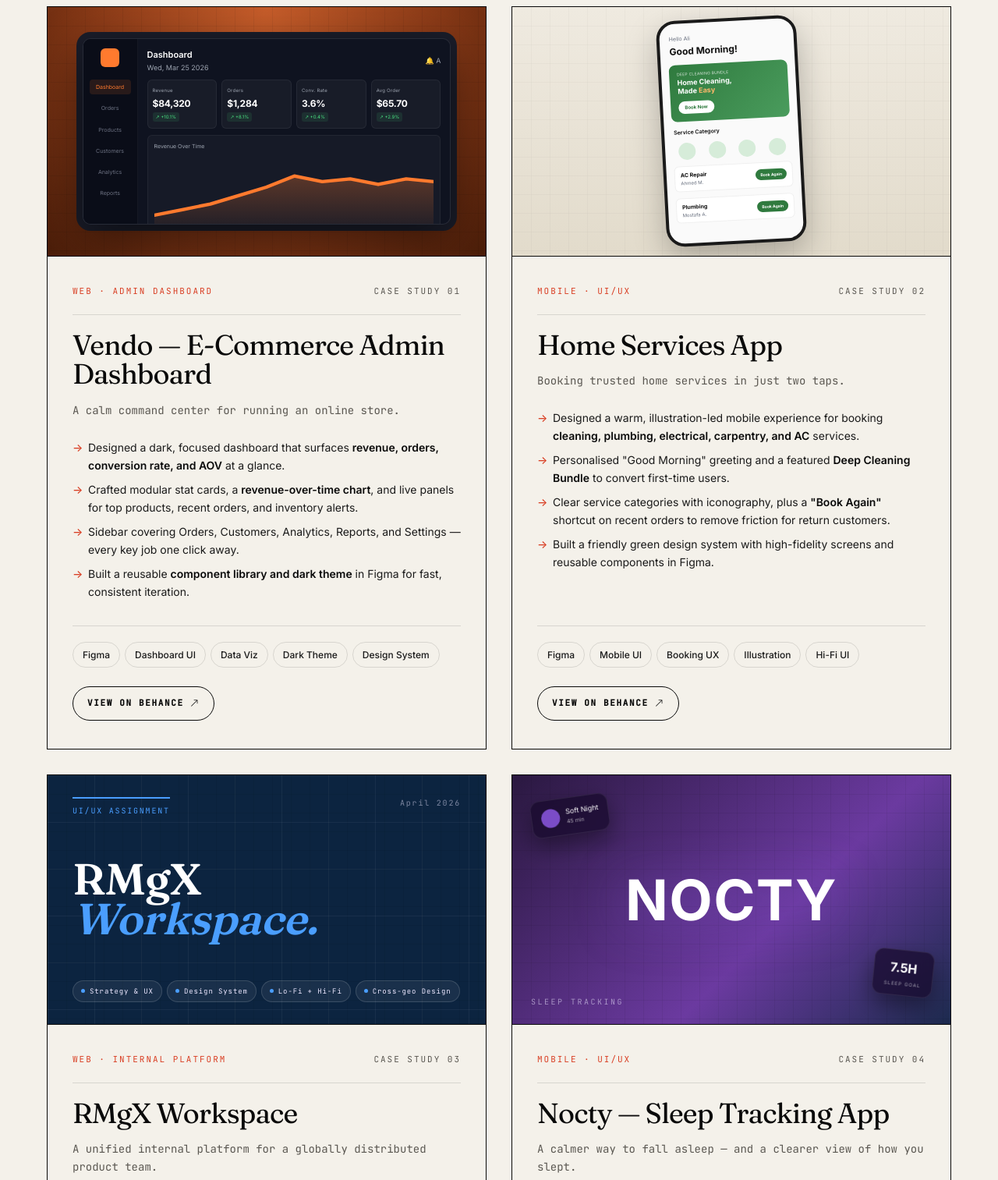
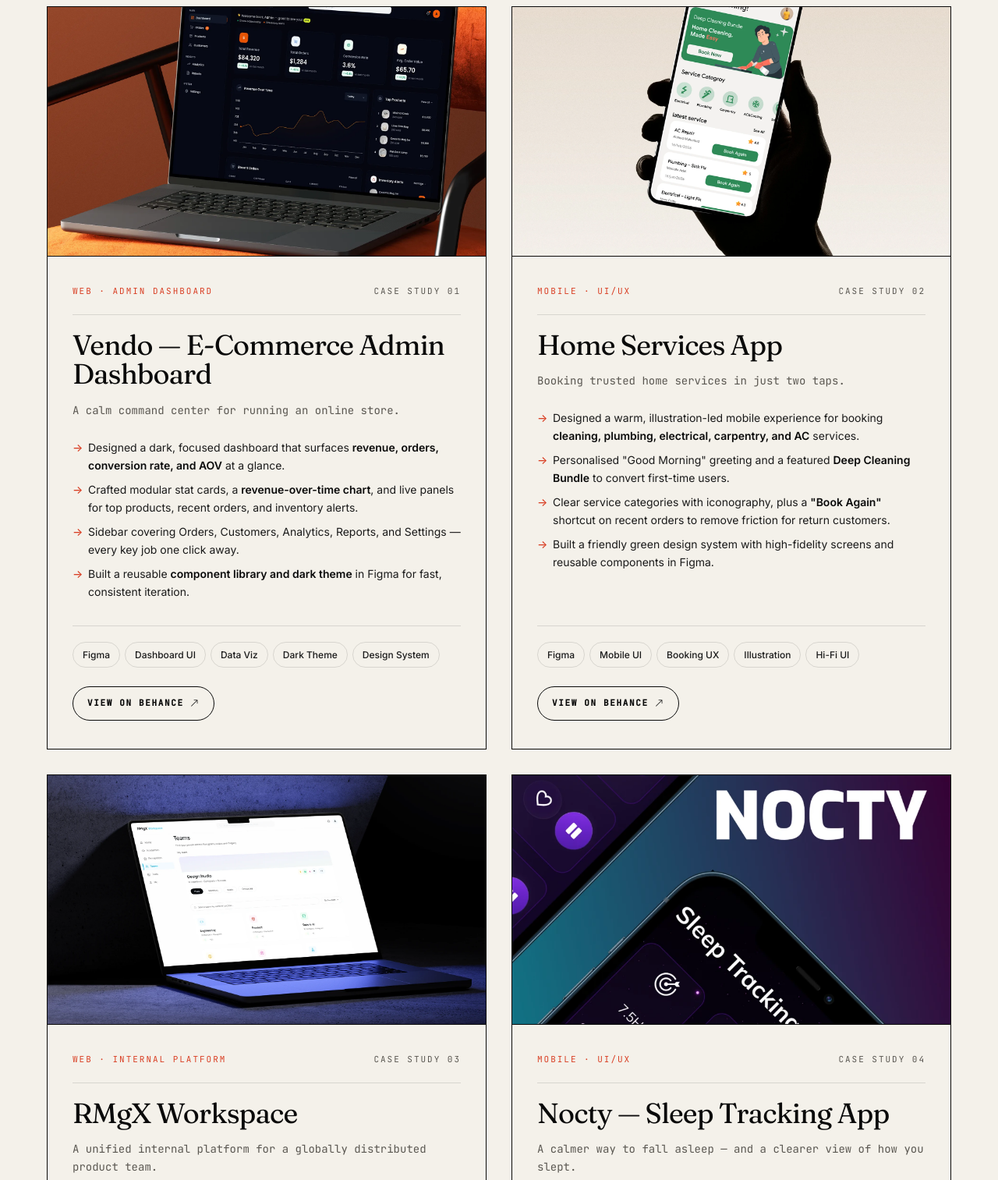
Before and after one commit to mohamedragab33/amira-portfolio, a plain HTML site: page index.html in a window 1280 px wide. Shown: the part 7620-9133 px from the top of the page at 78% size. Drawn offline with nearby package versions, Linux system fonts and the light colour scheme.

Commit message:
Use the real cover images for all four projects
Extracted the four pasted cover images from the chat session log
(they weren't reaching /uploads), decoded the base64 payloads, and
wrote them as proper WebP files under assets/img/:

- vendo.webp         (366 KB) - MacBook on orange velvet chair with
                                Vendo dashboard on screen
- home-services.webp (313 KB) - Hand-held phone with Hello Ali /
                                Good Morning! / Deep Cleaning Bundle
- rmgx.webp          (349 KB) - MacBook on concrete with RMgX
                                Workspace Teams page
- nocty.webp         (112 KB) - Dark purple phone mockups with
                                NOCTY wordmark and Sleep Tracking

Replaced the CSS-rendered cover compositions in all four project
cards with simple <img> tags that load these files. The user wanted
their actual Behance/Figma covers, not synthesized recreations.

```diff
--- a/index.html
+++ b/index.html
@@ -1897,60 +1897,7 @@
 
         <div class="project-card">
           <div class="project-visual vendo">
-            <div class="vendo-cover">
-              <div class="vendo-screen">
-                <div class="vendo-sidebar">
-                  <div class="vendo-logo"><i class="bi bi-lightning-fill"></i></div>
-                  <div class="vendo-nav-item active">Dashboard</div>
-                  <div class="vendo-nav-item">Orders</div>
-                  <div class="vendo-nav-item">Products</div>
-                  <div class="vendo-nav-item">Customers</div>
-                  <div class="vendo-nav-item">Analytics</div>
-                  <div class="vendo-nav-item">Reports</div>
-                </div>
-                <div class="vendo-main">
-                  <div class="vendo-header">
-                    <div><strong>Dashboard</strong><br/>Wed, Mar 25 2026</div>
-                    <div>🔔 A</div>
-                  </div>
-                  <div class="vendo-stats">
-                    <div class="vendo-stat">
-                      <div class="vendo-stat-label">Revenue</div>
-                      <div class="vendo-stat-value">$84,320</div>
-                      <div class="vendo-stat-delta">↗ +10.1%</div>
-                    </div>
-                    <div class="vendo-stat">
-                      <div class="vendo-stat-label">Orders</div>
-                      <div class="vendo-stat-value">$1,284</div>
-                      <div class="vendo-stat-delta">↗ +8.1%</div>
-                    </div>
-                    <div class="vendo-stat">
-                      <div class="vendo-stat-label">Conv. Rate</div>
-                      <div class="vendo-stat-value">3.6%</div>
-                      <div class="vendo-stat-delta">↗ +0.4%</div>
-                    </div>
-                    <div class="vendo-stat">
-                      <div class="vendo-stat-label">Avg Order</div>
-                      <div class="vendo-stat-value">$65.70</div>
-                      <div class="vendo-stat-delta">↗ +2.9%</div>
-                    </div>
-                  </div>
-                  <div class="vendo-chart">
-                    <div class="vendo-chart-label">Revenue Over Time</div>
-                    <svg viewBox="0 0 100 30" preserveAspectRatio="none">
-                      <path d="M0,22 L10,20 L20,18 L30,15 L40,12 L50,8 L60,10 L70,9 L80,11 L90,9 L100,10" fill="none" stroke="#ff7a2e" stroke-width="1.2" stroke-linecap="round" stroke-linejoin="round"/>
-                      <path d="M0,22 L10,20 L20,18 L30,15 L40,12 L50,8 L60,10 L70,9 L80,11 L90,9 L100,10 L100,30 L0,30 Z" fill="url(#vendoGrad)" opacity="0.3"/>
-                      <defs>
-                        <linearGradient id="vendoGrad" x1="0" y1="0" x2="0" y2="1">
-                          <stop offset="0%" stop-color="#ff7a2e"/>
-                          <stop offset="100%" stop-color="#ff7a2e" stop-opacity="0"/>
-                        </linearGradient>
-                      </defs>
-                    </svg>
-                  </div>
-                </div>
-              </div>
-            </div>
+            <img src="assets/img/vendo.webp" alt="Vendo — E-Commerce Admin Dashboard cover" />
           </div>
           <div class="project-body">
             <div class="project-meta">
@@ -1978,31 +1925,7 @@
 
         <div class="project-card">
           <div class="project-visual home-services">
-            <div class="hs-cover">
-              <div class="hs-phone">
-                <div class="hs-greeting">Hello Ali<strong>Good Morning!</strong></div>
-                <div class="hs-hero">
-                  <div class="hs-hero-tag">DEEP CLEANING BUNDLE</div>
-                  <div class="hs-hero-title">Home Cleaning,<br/>Made <span class="accent">Easy</span></div>
-                  <span class="hs-hero-btn">Book Now</span>
-                </div>
-                <div class="hs-cats-label">Service Category</div>
-                <div class="hs-cats">
-                  <div class="hs-cat"><i class="bi bi-lightning-fill"></i></div>
-                  <div class="hs-cat"><i class="bi bi-wrench"></i></div>
-                  <div class="hs-cat"><i class="bi bi-hammer"></i></div>
-                  <div class="hs-cat"><i class="bi bi-snow"></i></div>
-                </div>
-                <div class="hs-item">
-                  <div class="hs-item-info"><strong>AC Repair</strong>Ahmed M.</div>
-                  <span class="hs-item-btn">Book Again</span>
-                </div>
-                <div class="hs-item">
-                  <div class="hs-item-info"><strong>Plumbing</strong>Mostafa A.</div>
-                  <span class="hs-item-btn">Book Again</span>
-                </div>
-              </div>
-            </div>
+            <img src="assets/img/home-services.webp" alt="Home Services App cover" />
           </div>
           <div class="project-body">
             <div class="project-meta">
@@ -2030,23 +1953,7 @@
 
         <div class="project-card">
           <div class="project-visual rmgx">
-            <div class="rmgx-cover">
-              <div class="rmgx-cover-top">
-                <span class="rmgx-cover-tag">UI/UX ASSIGNMENT</span>
-                <span class="rmgx-cover-date">April 2026</span>
-              </div>
-              <div class="rmgx-cover-title">
-                <span class="top">RMgX</span>
-                <span class="bot">Workspace.</span>
-              </div>
-              <div class="rmgx-cover-pills">
-                <span>Strategy &amp; UX</span>
-                <span>Design System</span>
-                <span>Lo-Fi + Hi-Fi</span>
-                <span>Cross-geo Design</span>
-              </div>
-            </div>
-            <i class="bi bi-window-stack"></i>
+            <img src="assets/img/rmgx.webp" alt="RMgX Workspace cover" />
           </div>
           <div class="project-body">
             <div class="project-meta">
@@ -2074,18 +1981,7 @@
 
         <div class="project-card">
           <div class="project-visual nocty">
-            <div class="nocty-cover">
-              <div class="nocty-card nocty-card-1">
-                <div class="play"><i class="bi bi-pause-fill"></i></div>
-                <div class="info">Soft Night<small>45 min</small></div>
-              </div>
-              <div class="nocty-title">NOCTY</div>
-              <div class="nocty-card nocty-card-2">
-                <div class="big">7.5H</div>
-                <div class="small">Sleep Goal</div>
-              </div>
-              <div class="nocty-sub">Sleep Tracking</div>
-            </div>
+            <img src="assets/img/nocty.webp" alt="Nocty — Sleep Tracking App cover" />
           </div>
           <div class="project-body">
             <div class="project-meta">
```
Also changed, not shown: assets/img/home-services.webp (added), assets/img/nocty.webp (added), assets/img/rmgx.webp (added), assets/img/vendo.webp (added).
